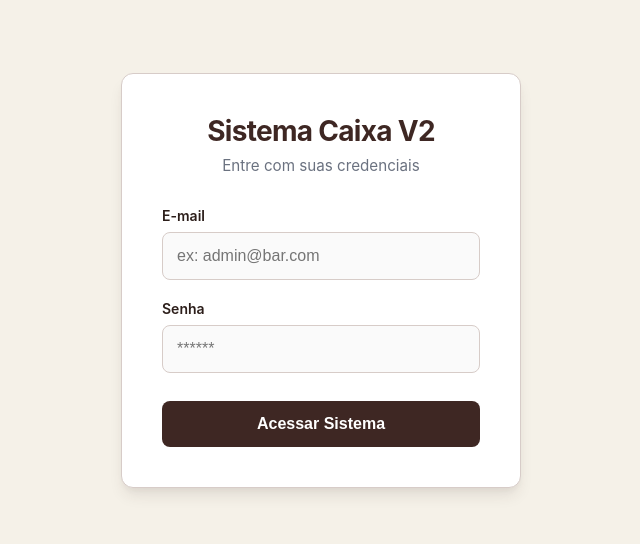
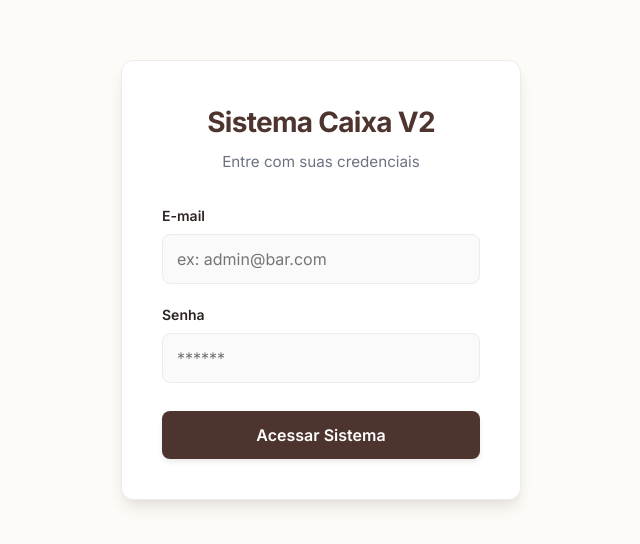
Before and after one commit to PedroArthur06/Sistema-caixa-V2, a React (Vite) app in the folder web/: page /login in a window 1280 px wide. Shown: the part 120-664 px from the top of the page, without its empty margins (319-959 px from the left). Built offline with nearby package versions, Linux system fonts and the light colour scheme.

Commit message:
feat: Implement a new global design system with an updated color palette, modern UI components, and pill-style tab navigation, also removing an input border.

```diff
--- a/web/src/app/dashboard/components/CounterClosingPanel/styles.css
+++ b/web/src/app/dashboard/components/CounterClosingPanel/styles.css
@@ -47,7 +47,6 @@
 
 .input-wrapper input {
   padding: 0.5rem;
-  border: 1px solid #ddd;
   border-radius: 4px;
   font-weight: 600;
   width: 100%;
--- a/web/src/index.css
+++ b/web/src/index.css
@@ -1,83 +1,158 @@
+@import url('https://fonts.googleapis.com/css2?family=Inter:wght@400;500;600;700&display=swap');
+
 :root {
-  /* --- Paleta Villa Bistrô --- */
+  /* --- Paleta Villa Bistrô (Refinada) --- */
+  --color-primary: #4E342E; /* Marrom Café Intenso */
+  --color-primary-light: #795548; /* Marrom Leite */
+  --color-primary-soft: #D7CCC8; /* Bege Cappuccino (para fundos de seleção) */
 
-  /* Marrom Escuro (Café/Madeira) - Para Botões e Títulos */
-  --color-primary: #3E2723;
-  --color-primary-hover: #5D4037; /* Um pouco mais claro para quando passar o mouse */
-
-  /* Bege Claro (Creme/Massa) - Para o Fundo da Tela */
-  --color-background: #F5F1E8;
-
-  /* Branco - Para Cartões e Inputs */
+  --color-background: #FDFBF7; /* Um Off-White quente (não bege escuro) */
   --color-surface: #FFFFFF;
 
-  /* Texto */
-  --color-text-main: #2C1E1A; /* Quase preto, mas é um marrom muito escuro (mais elegante) */
-  --color-text-muted: #8D7B75; /* Cinza amarronzado para subtítulos */
+  --color-text-main: #2D2422;
+  --color-text-muted: #867A76;
 
-  /* Bordas */
-  --color-border: #D7CCC8;
+  --color-border: #EFEBE9; /* Muito sutil */
 
-  /* Feedback */
-  --color-error: #D32F2F;
+  --color-success: #2E7D32;
+  --color-success-bg: #E8F5E9;
+
+  --color-error: #C62828;
   --color-error-bg: #FFEBEE;
+
+  /* --- Sombras Modernas (A chave do design 2025) --- */
+  --shadow-sm: 0 1px 2px rgba(62, 39, 35, 0.05);
+  --shadow-md: 0 4px 6px -1px rgba(62, 39, 35, 0.08), 0 2px 4px -1px rgba(62, 39, 35, 0.04);
+  --shadow-lg: 0 10px 15px -3px rgba(62, 39, 35, 0.08), 0 4px 6px -2px rgba(62, 39, 35, 0.04);
+
+  /* --- Raios de Borda --- */
+  --radius-sm: 6px;
+  --radius-md: 12px; /* Padrão moderno */
+  --radius-lg: 24px;
 }
 
-/* Reset Básico (Mantenha isso para garantir que funcione igual em todo navegador) */
 * {
   margin: 0;
   padding: 0;
   box-sizing: border-box;
+  -webkit-font-smoothing: antialiased;
 }
 
 body {
-  font-family: 'Inter', sans-serif; /* Ou a fonte que você preferir */
-  background-color: var(--color-background); /* Aplica o Bege no fundo do site todo */
+  font-family: 'Inter', sans-serif;
+  background-color: var(--color-background);
   color: var(--color-text-main);
-  -webkit-font-smoothing: antialiased;
+  line-height: 1.5;
 }
 
+/* --- Botões Modernos --- */
 button {
   cursor: pointer;
+  border: none;
+  font-family: inherit;
+  transition: all 0.2s ease;
 }
 
-/* --- Sistema de Abas Clean --- */
+.btn-primary {
+  background-color: var(--color-primary);
+  color: white;
+  padding: 0.875rem 1.5rem;
+  border-radius: var(--radius-md);
+  font-weight: 600;
+  font-size: 1rem;
+  box-shadow: var(--shadow-md);
+  display: inline-flex;
+  align-items: center;
+  justify-content: center;
+  gap: 0.5rem;
+}
+
+.btn-primary:hover {
+  background-color: var(--color-primary-light);
+  transform: translateY(-1px);
+  box-shadow: var(--shadow-lg);
+}
+
+.btn-primary:active {
+  transform: translateY(0);
+}
+
+/* --- Inputs "Chunky" (Fáceis de clicar no touch) --- */
+input, select {
+  width: 100%;
+  padding: 0.875rem 1rem;
+  border: 1px solid transparent; /* Sem borda visível inicialmente */
+  background-color: #F3F0EB; /* Fundo cinza/bege claro */
+  border-radius: var(--radius-md);
+  font-size: 1rem;
+  color: var(--color-text-main);
+  transition: all 0.2s;
+  font-family: 'Inter', sans-serif;
+}
+
+input:focus, select:focus {
+  outline: none;
+  background-color: var(--color-surface);
+  border-color: var(--color-primary-light);
+  box-shadow: 0 0 0 4px rgba(121, 85, 72, 0.1); /* Anel de foco suave */
+}
+
+/* --- Cards (O elemento principal da UI) --- */
+.card-glass {
+  background: var(--color-surface);
+  border-radius: var(--radius-md);
+  box-shadow: var(--shadow-sm);
+  border: 1px solid var(--color-border);
+  padding: 1.5rem;
+}
+
+/* --- Scrollbar Bonita --- */
+::-webkit-scrollbar {
+  width: 8px;
+}
+::-webkit-scrollbar-track {
+  background: transparent;
+}
+::-webkit-scrollbar-thumb {
+  background-color: #D7CCC8;
+  border-radius: 20px;
+}
+
+/* --- Navegação por Abas (Estilo Pílula) --- */
 .tab-navigation {
   display: flex;
-  gap: 2rem;
-  border-bottom: 2px solid #e5e7eb;
-  margin-bottom: 2rem;
-  padding: 0 1rem;
+  background-color: rgba(255, 255, 255, 0.6); /* Semi-transparente */
+  padding: 0.3rem;
+  border-radius: var(--radius-lg);
+  border: 1px solid var(--color-border);
+  width: fit-content;
+  margin: 0 auto 2rem auto; /* Centralizado */
+  gap: 0.5rem;
+  backdrop-filter: blur(8px); /* Efeito vidro */
 }
 
 .tab-item {
-  padding: 1rem 0.5rem;
-  font-size: 1.1rem;
+  padding: 0.6rem 1.5rem;
+  border-radius: 20px; /* Bem redondo */
   font-weight: 500;
   color: var(--color-text-muted);
   background: transparent;
+  transition: all 0.2s;
   border: none;
-  cursor: pointer;
-  position: relative;
-  transition: all 0.2s;
 }
 
 .tab-item:hover {
   color: var(--color-primary);
+  background-color: rgba(78, 52, 46, 0.05);
 }
 
 .tab-item.active {
-  color: var(--color-primary);
-  font-weight: 700;
+  background-color: var(--color-primary);
+  color: white;
+  box-shadow: var(--shadow-md);
+  font-weight: 600;
 }
-
+/* Remova o ::after (underline) antigo */
 .tab-item.active::after {
-  content: '';
-  position: absolute;
-  bottom: -2px;
-  left: 0;
-  width: 100%;
-  height: 3px;
-  background-color: var(--color-primary);
-  border-radius: 3px 3px 0 0;
+  display: none;
 }
```
